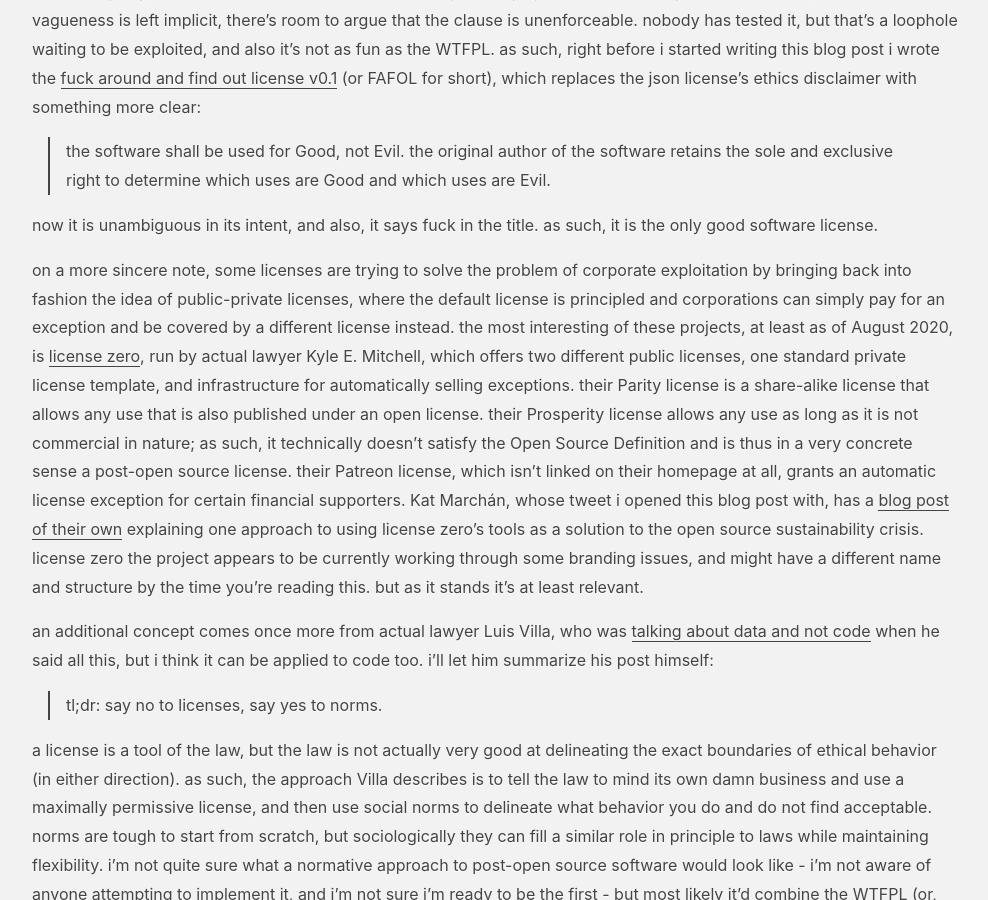
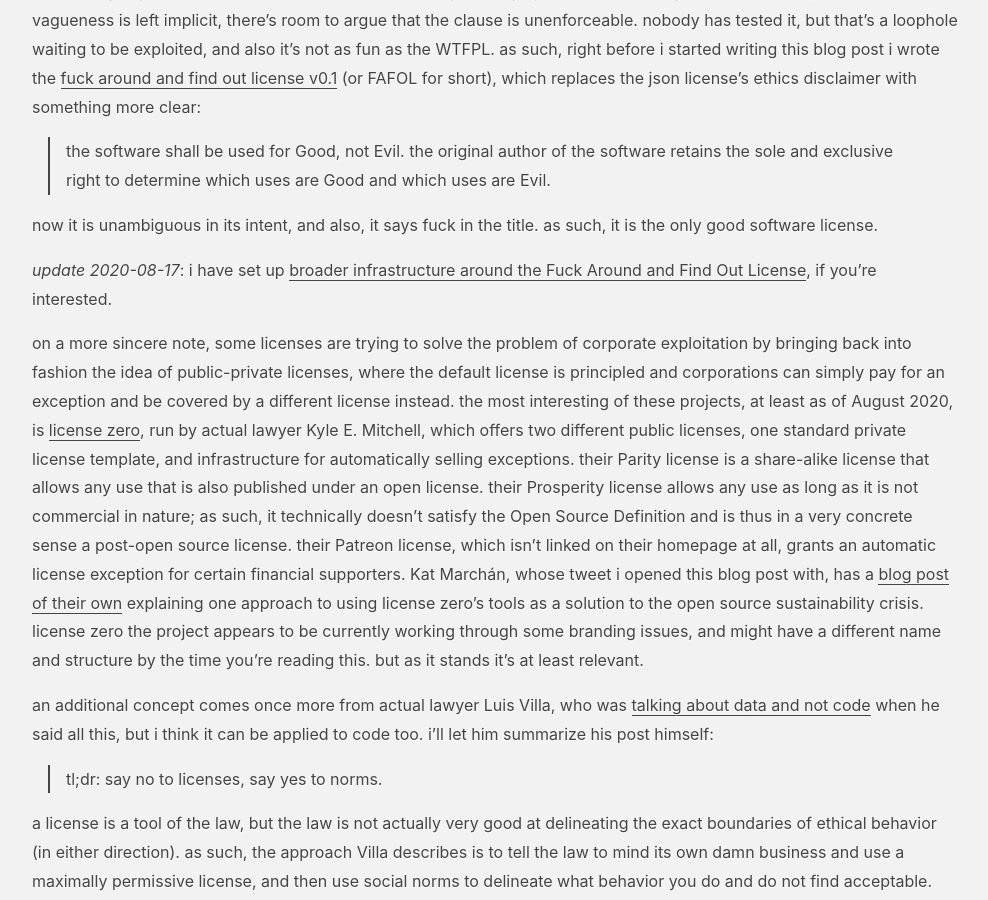
Before and after one commit to boringcactus/boringcactus.github.io, a Jekyll site: the page built from _posts/2020-08-13-post-open-source.md, in a window 1280 px wide and 900 px high, scrolled down 6923 px. Shown: the whole window, without its empty margins (144-1132 px from the left). Built offline with Jekyll 4.4.1, drawn with Linux system fonts in a browser that asks for light colours.

Commit message:
add new FAFOL link

```diff
--- a/_posts/2020-08-13-post-open-source.md
+++ b/_posts/2020-08-13-post-open-source.md
@@ -215,12 +215,14 @@
 it does at least manage to solve the problems with the hippocratic license, though: the definition of evil is left completely implicit anyway, and the mechanism for enforcement is just copyright law like with any old license.
 now, since the vagueness is left implicit, there's room to argue that the clause is unenforceable.
 nobody has tested it, but that's a loophole waiting to be exploited, and also it's not as fun as the WTFPL.
-as such, right before i started writing this blog post i wrote the [fuck around and find out license v0.1](https://paste.sr.ht/~boringcactus/ed023ccf9d7a5559612d6e60f0474d6c3375349d) (or FAFOL for short), which replaces the json license's ethics disclaimer with something more clear:
+as such, right before i started writing this blog post i wrote the [fuck around and find out license v0.1](https://git.sr.ht/~boringcactus/fafol/tree/master/LICENSE-v0.1.md) (or FAFOL for short), which replaces the json license's ethics disclaimer with something more clear:
 
 > the software shall be used for Good, not Evil. the original author of the software retains the sole and exclusive right to determine which uses are Good and which uses are Evil.
 
 now it is unambiguous in its intent, and also, it says fuck in the title.
 as such, it is the only good software license.
+
+*update 2020-08-17*: i have set up [broader infrastructure around the Fuck Around and Find Out License](https://git.sr.ht/~boringcactus/fafol/tree/master/README.md), if you're interested.
 
 on a more sincere note, some licenses are trying to solve the problem of corporate exploitation by bringing back into fashion the idea of public-private licenses, where the default license is principled and corporations can simply pay for an exception and be covered by a different license instead.
 the most interesting of these projects, at least as of August 2020, is [license zero](https://licensezero.com/), run by actual lawyer Kyle E. Mitchell, which offers two different public licenses, one standard private license template, and infrastructure for automatically selling exceptions.
```
